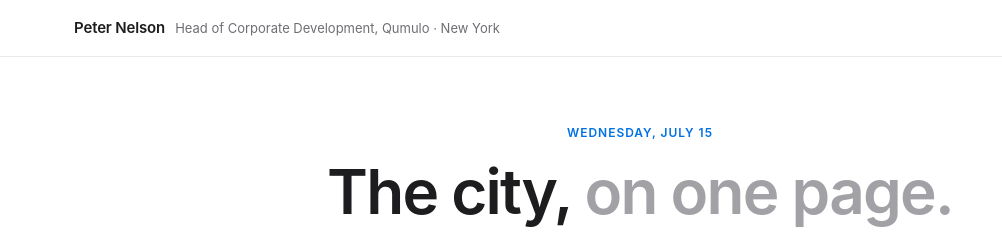
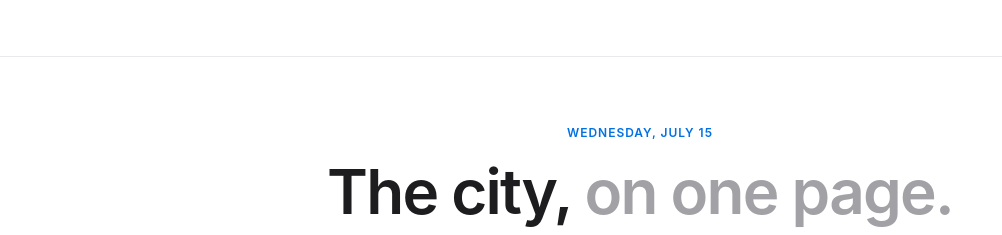
Before and after one commit to ponelson/nyc-calendar, a plain HTML site: page docs/index.html in a window 1280 px wide. Shown: the top 235 px of the page, 0-1002 px from the left. Drawn offline with Linux system fonts and the light colour scheme.

Commit message:
Update index.html

```diff
--- a/docs/index.html
+++ b/docs/index.html
@@ -177,8 +177,6 @@
 <div class="contact">
   <div class="wrap">
     <div class="who">
-      <span class="name">Peter Nelson</span>
-      <span class="role">Head of Corporate Development, Qumulo · New York</span>
     </div>
     <div class="spacer"></div>
     <a class="cbtn" href="https://www.linkedin.com/in/ponelson/" target="_blank" rel="noopener">
```
